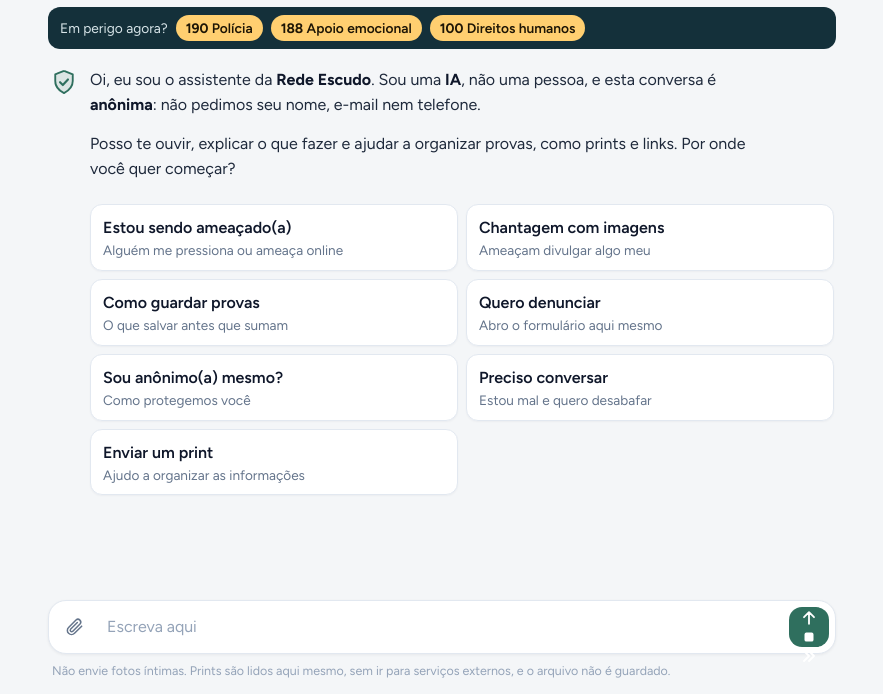
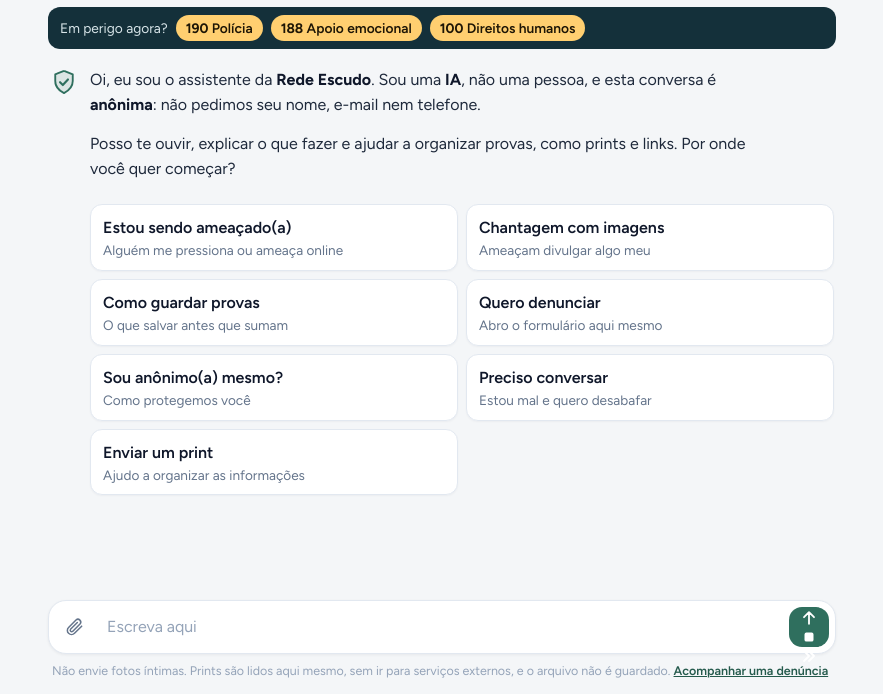
Before and after one commit to jaoedu1822/rede-escudo, a website with bundled scripts: page public/index.html in a window 1280 px wide. Shown: the part 106-800 px from the top of the page, without its empty margins (198-1081 px from the left). Built offline with nearby package versions, Linux system fonts and the light colour scheme.

Commit message:
Fix footer link to status.html

```diff
--- a/public/index.html
+++ b/public/index.html
@@ -76,6 +76,8 @@
       </form>
       <p class="aviso">
         Não envie fotos íntimas. Prints são lidos aqui mesmo, sem ir para serviços externos, e o arquivo não é guardado.
+                <a href="status.html">Acompanhar uma denúncia</a>
+
       </p>
     </footer>
   </div>
```
